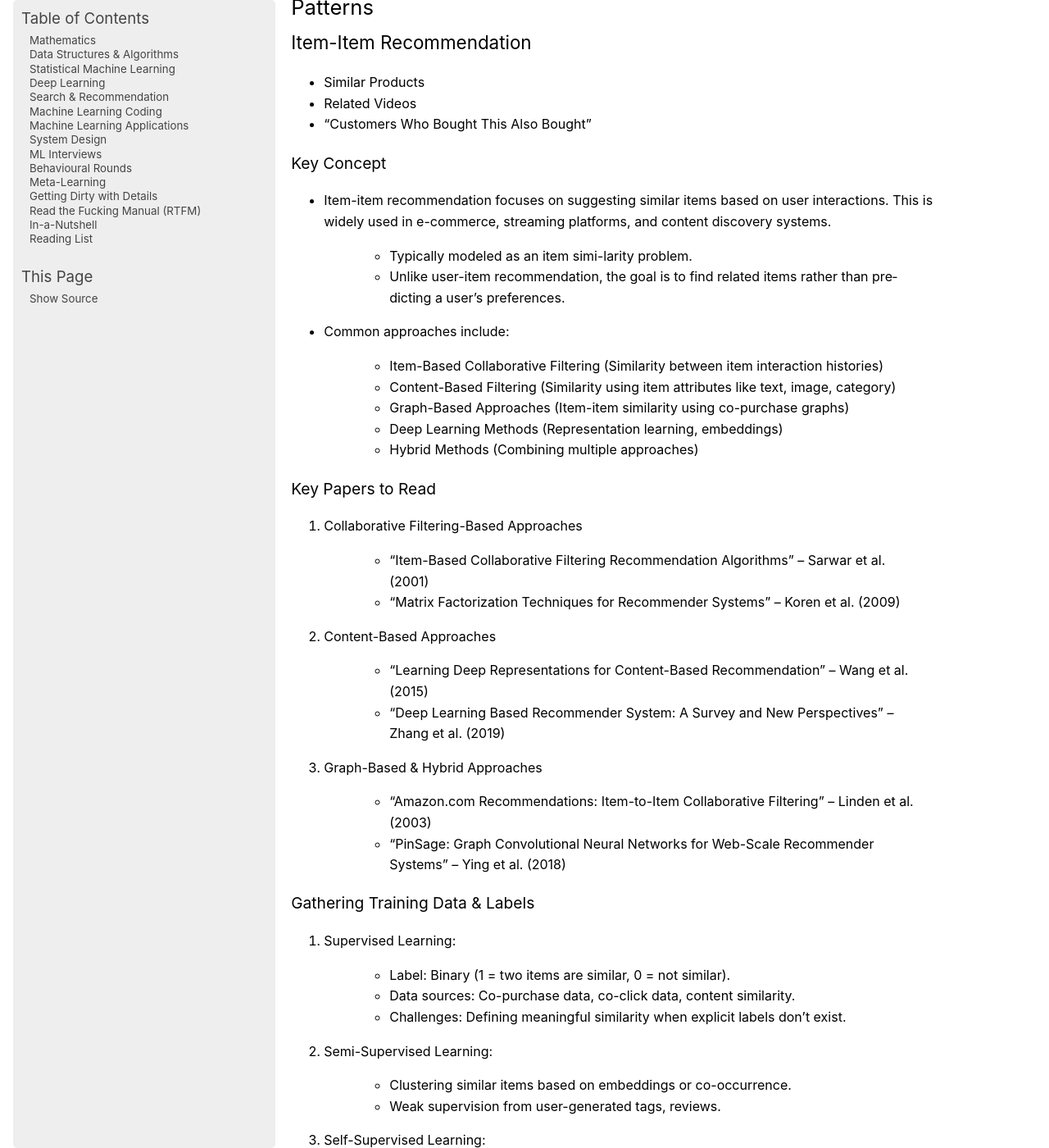
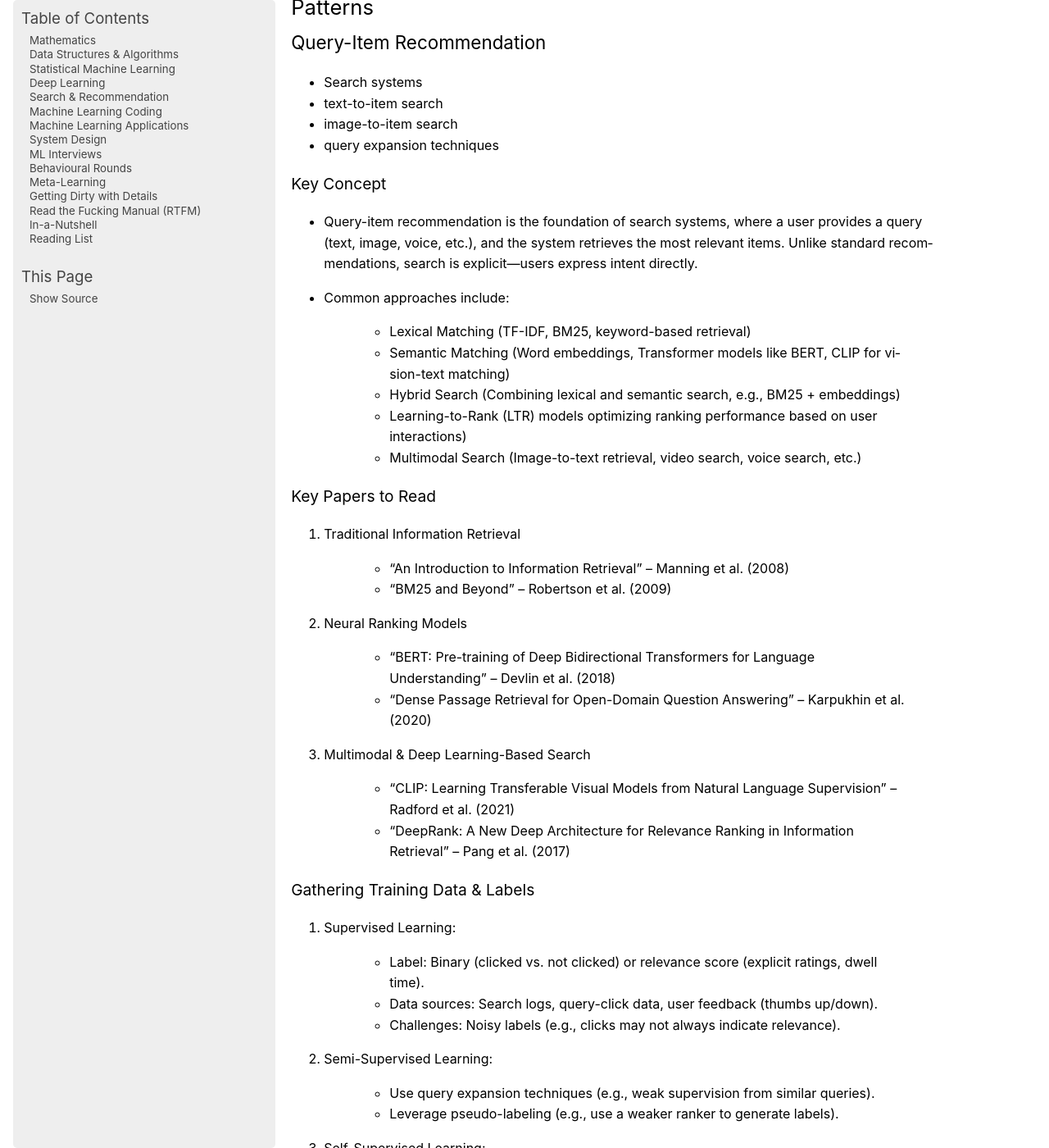
Before and after one commit to uselesstechjunks/leetcode, a Sphinx documentation site: the page built from docs/source/rank.rst, in a window 1280 px wide and 1400 px high, scrolled down 1934 px. Shown: the whole window at 82% size. Built offline with Sphinx 7.4.7, drawn with Linux system fonts in a browser that asks for light colours; some of the changed text lies outside the part shown.

Commit message:
Update rank.rst

```diff
--- a/docs/source/rank.rst
+++ b/docs/source/rank.rst
@@ -71,6 +71,99 @@ LLM for Recommendation
 ************************************************************************************
 Patterns
 ************************************************************************************
+Query-Item Recommendation
+====================================================================================
+- Search systems
+- text-to-item search
+- image-to-item search
+- query expansion techniques
+
+Key Concept
+------------------------------------------------------------------------------------
+- Query-item recommendation is the foundation of search systems, where a user provides a query (text, image, voice, etc.), and the system retrieves the most relevant items. Unlike standard recommendations, search is explicit—users express intent directly.
+
+- Common approaches include:
+
+	- Lexical Matching (TF-IDF, BM25, keyword-based retrieval)
+	- Semantic Matching (Word embeddings, Transformer models like BERT, CLIP for vision-text matching)
+	- Hybrid Search (Combining lexical and semantic search, e.g., BM25 + embeddings)
+	- Learning-to-Rank (LTR) models optimizing ranking performance based on user interactions)
+	- Multimodal Search (Image-to-text retrieval, video search, voice search, etc.)
+
+Key Papers to Read
+------------------------------------------------------------------------------------
+#. Traditional Information Retrieval
+
+	- "An Introduction to Information Retrieval" – Manning et al. (2008)
+	- "BM25 and Beyond" – Robertson et al. (2009)
+
+#. Neural Ranking Models
+
+	- "BERT: Pre-training of Deep Bidirectional Transformers for Language Understanding" – Devlin et al. (2018)
+	- "Dense Passage Retrieval for Open-Domain Question Answering" – Karpukhin et al. (2020)
+
+#. Multimodal & Deep Learning-Based Search
+
+	- "CLIP: Learning Transferable Visual Models from Natural Language Supervision" – Radford et al. (2021)
+	- "DeepRank: A New Deep Architecture for Relevance Ranking in Information Retrieval" – Pang et al. (2017)
+
+Gathering Training Data & Labels
+------------------------------------------------------------------------------------
+#. Supervised Learning:
+
+	- Label: Binary (clicked vs. not clicked) or relevance score (explicit ratings, dwell time).
+	- Data sources: Search logs, query-click data, user feedback (thumbs up/down).
+	- Challenges: Noisy labels (e.g., clicks may not always indicate relevance).
+
+#. Semi-Supervised Learning:
+
+	- Use query expansion techniques (e.g., weak supervision from similar queries).
+	- Leverage pseudo-labeling (e.g., use a weaker ranker to generate labels).
+
+#. Self-Supervised Learning:
+
+	- Contrastive learning (e.g., train embeddings by pulling query and relevant items closer).
+	- Masked query prediction (e.g., predicting missing words in search queries).
+
+Feature Engineering
+------------------------------------------------------------------------------------
+- Query Features: Term frequency, query length, part-of-speech tagging.
+- Item Features: Title, description, category, metadata, embeddings.
+- Interaction Features: Click history, query-to-item dwell time, CTR.
+- Contextual Features: Time of query, device type, user history.
+- Embedding-Based Features: Pretrained word embeddings (Word2Vec, FastText, BERT embeddings).
+
+Handling Nuisances & Trade-offs
+------------------------------------------------------------------------------------
+#. Cold-Start Problem
+
+	- New queries: Use query expansion via NLP techniques (e.g., synonym mining).
+	- New items: Use embeddings to map items to semantically similar ones.
+	- Trade-off: Over-expansion can retrieve noisy or irrelevant results.
+
+#. Novelty Effects
+
+	- Promote fresh items by boosting recency in ranking models.
+	- Trade-off: Too much emphasis on new content may degrade long-term user satisfaction.
+
+#. Popularity Bias
+
+	- Penalize over-recommended items in search results.
+	- Introduce personalized ranking adjustments per user profile.
+	- Trade-off: Too much de-biasing may harm engagement rates.
+
+#. Explore-Exploit Balance
+
+	- Contextual bandits for dynamic ranking adjustments.
+	- Randomized exploration in search results (e.g., diverse result sets).
+	- Trade-off: Excessive exploration may reduce precision and user satisfaction.
+
+#. Avoiding Feedback Loops
+
+	- Regularly update embeddings and ranking models.
+	- Use counterfactual learning to estimate impact of unseen queries.
+	- Trade-off: More frequent retraining requires higher computational cost.
+
 Item-Item Recommendation
 ====================================================================================
 - Similar Products
```
